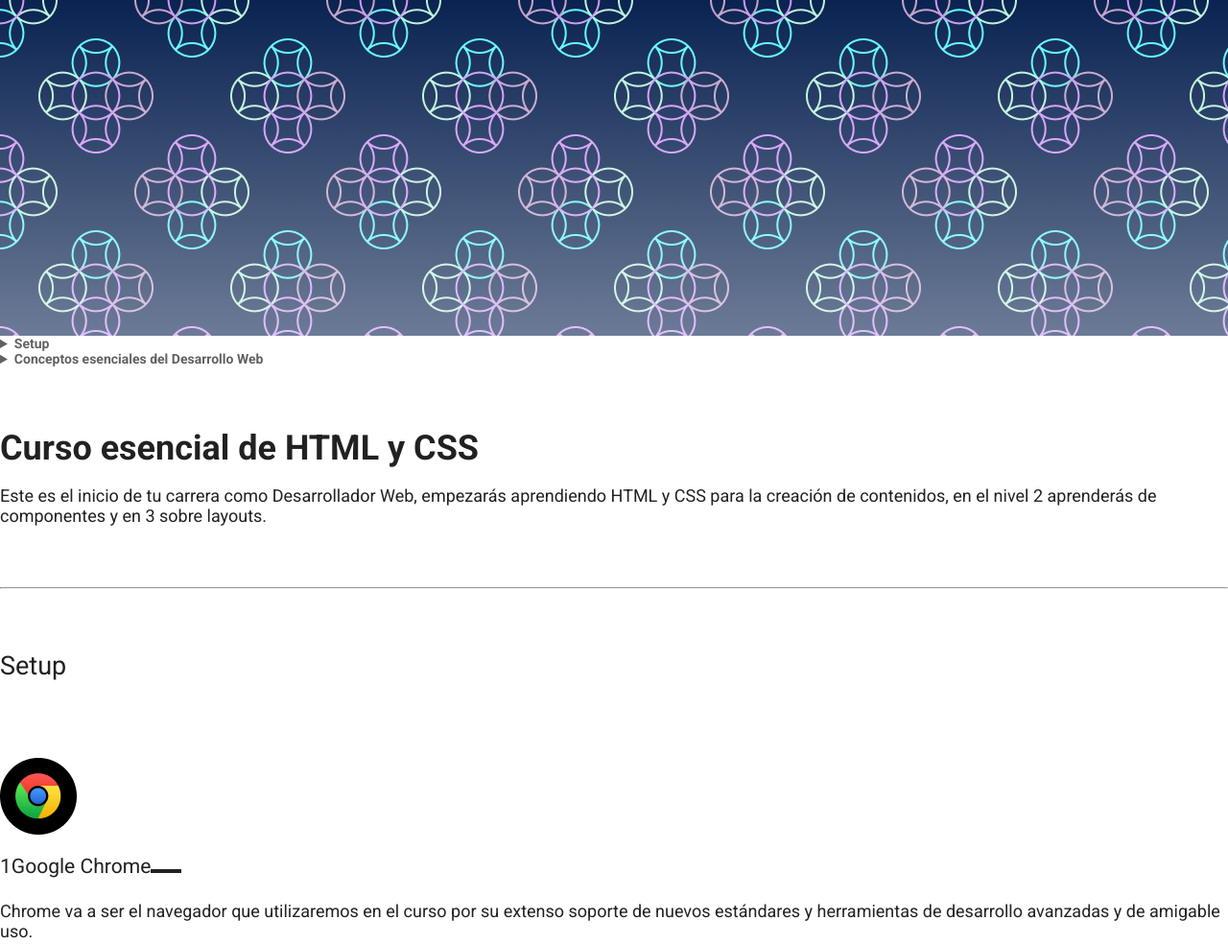
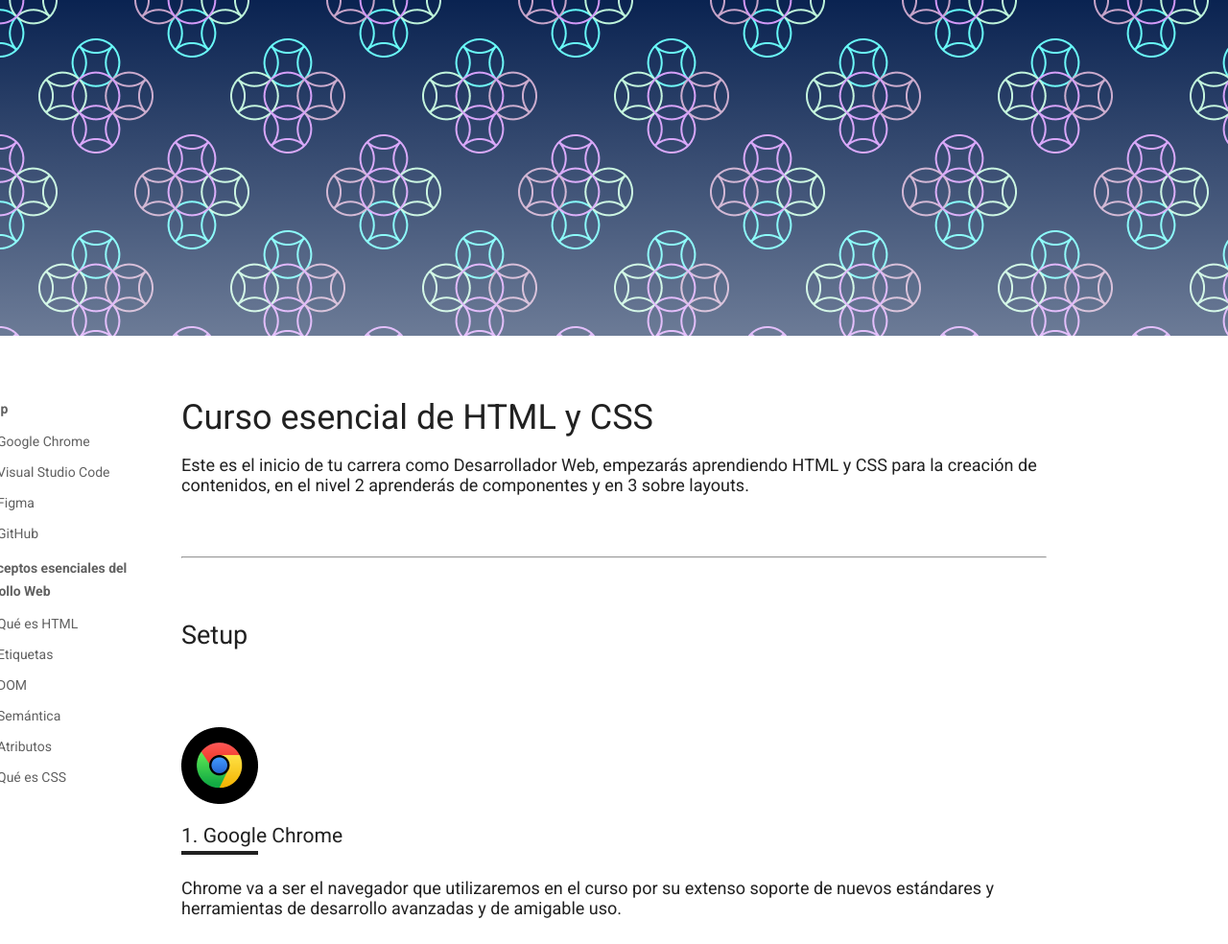
Before and after one commit to carloshparedes/html-and-css-essentials, a plain HTML site: page index.html in a window 1280 px wide. Shown: the top 984 px of the page at 96% size. Drawn offline with Linux system fonts and the light colour scheme.

Commit message:
Maquetación con propiedades y valores físicos

```diff
--- a/css/styles-physical.css
+++ b/css/styles-physical.css
@@ -3,6 +3,10 @@
   --gray10:#616161;
   --gray20:#212429;
   --gray30:#212121;
+}
+
+html {
+  scroll-behavior: smooth;
 }
 
 body {
@@ -18,6 +22,11 @@ a {
 header {
   font-size: 14px;
   color: var(--gray10);
+  width: 188px;
+  position: absolute;
+  top: 64px;
+  left: -232px;
+  z-index: 1;
 }
 
 header a {
@@ -28,15 +37,20 @@ header a {
 header a:hover{
   color: var(--gray30);
 }
+header li {
+  margin-bottom: 16px
+}
 
 nav details summary {
   font-weight: bold;
+  line-height: 24px;
 }
 
 h1 {
   size: 60px;
   margin-top: 64px;
   margin-bottom: 16px;
+  font-weight: normal;
 }
 
 h1 + p {
@@ -58,10 +72,42 @@ h3 {
   margin-top: 16px;
   margin-bottom: 24px;
   font-weight: normal;
+  position: sticky;
+  top: 0;
+  background-color: white;
 }
 
 pre {
   background-color:darkgray;
+  padding: 40px;
+  font-family: 'Roboto';
+  font-weight: normal;
+}
+
+.header {
+  position: sticky;
+  top: 0;
+}
+
+.header-content {
+  position: relative;
+}
+
+.main {
+ /* background-color: burlywood; */
+}
+
+.wrapper {
+  width: 902px;
+  margin: auto;
+}
+
+.main-content {
+ background-color: white;
+}
+
+.debug {
+  outline: 1px solid red;
 }
 
 .hero {
@@ -95,16 +141,20 @@ pre {
 
 .section-content h3 {
   counter-increment: titleList;
+  padding-bottom: 8px;
 }
 
 .section-content h3::before {
-  content: counter(titleList, decimal);
+  content: counter(titleList, decimal) '. ';
 }
 
 .section-content h3::after {
   content: '';
   display: inline-block;
-  width: 32px;
+  width: 80px;
   height: 4px;
   background-color: var(--gray30);
+  position: absolute;
+  left: 0;
+  bottom: 0;
 }
--- a/index.html
+++ b/index.html
@@ -15,9 +15,12 @@
 
 <body>
   <div class="hero"></div>
+  <div class="header">
+    <div class="wrapper">
+      <div class="header-content">
         <header>
           <nav>
-      <details>
+            <details open>
               <summary>
                 Setup
               </summary>
@@ -36,7 +39,7 @@
                 </li>
               </ol>
             </details>
-      <details>
+            <details open>
               <summary>
                 Conceptos esenciales del Desarrollo Web
               </summary>
@@ -63,7 +66,12 @@
             </details>
           </nav>
         </header>
-  <main>
+      </div>
+    </div>
+  </div>
+  <main class="main">
+    <div class="wrapper">
+      <div class="main-content">
         <h1>Curso esencial de HTML y CSS</h1>
         <p>Este es el inicio de tu carrera como Desarrollador Web, empezarás aprendiendo HTML y CSS para la creación de
           contenidos, en el nivel 2 aprenderás de componentes y en 3 sobre layouts.</p>
@@ -78,15 +86,18 @@
           <h3 id="vsc">Visual Studio Code</h3>
           <p>Visual Studio Code es el editor de texto más popular y potente del mercado actualmente, su fácil uso y la
             capacidad
-        de extenderlo por medio de plugins lo hace el complemento perfecto para cualquier programador sin importar el
+            de extenderlo por medio de plugins lo hace el complemento perfecto para cualquier programador sin importar
+            el
             lenguaje en el que se desemvuelva.</p>
           <img src="./images/figma.png" alt="Logo de Figma">
           <h3 id="figma">Figma</h3>
-      <p>Figma es una la herramienta más popular en la actualidad para entregar diseños a los desarrolladores para su
+          <p>Figma es una la herramienta más popular en la actualidad para entregar diseños a los desarrolladores para
+            su
             implementación por su fácil uso porque puede ser usado directamente desde el navegador.</p>
           <img src="./images/github.png" alt="Logo de GitHub">
           <h3 id="github">GitHub</h3>
-      <p>Así como en Facebook te encuentran tus amigos, en Github te encuentran otras programadoras y programadores de
+          <p>Así como en Facebook te encuentran tus amigos, en Github te encuentran otras programadoras y programadores
+            de
             todo
             el mundo, en vez de subir fotos de tus viajes aquí subes tu código y puedes elegir hacerlo “open source” o
             guardarlo
@@ -97,7 +108,8 @@
 
           <h2>Conceptos esenciales del Desarrollo Web</h2>
           <h3 id="html">Qué es HTML</h3>
-      <p>Hyper Text Markup Language o Lenguaje de marcas Hipertexto. Es el componente más básico de la web. Define el
+          <p>Hyper Text Markup Language o Lenguaje de marcas Hipertexto. Es el componente más básico de la web. Define
+            el
             significado y la estructura del contenido.</p>
           <pre>
 &lt;!DOCTYPE html&gt;
@@ -109,41 +121,51 @@
 &lt;title&gt;Document&lt;/title&gt;
 &lt;/head&gt;
 &lt;body&gt;
+
 &lt;/body&gt;
 &lt;/html&gt;
       </pre>
           <h3 id="etiquetas">Etiquetas</h3>
-      <p>Las etiquetas HTML van a ayudarnos a brindar una estructura y semántica al contenido de nuestro website y cada
+          <p>Las etiquetas HTML van a ayudarnos a brindar una estructura y semántica al contenido de nuestro website y
+            cada
             una
             tiene características y usos diferentes aunque visualmente den un resultado similar.</p>
           <p>Muchas etiquetas son fácil de diferencias como los headings o las imágenes y otras diferentes como header,
             footer,
             section o div, aquí es donde la semántica será la respuesta y si sabemos un poco de inglés también podremos
             darnos
-        una pequeña idea de su uso pero en este curso vamos a usar las más importantes y que serán parte de tu día a día
+            una pequeña idea de su uso pero en este curso vamos a usar las más importantes y que serán parte de tu día a
+            día
             como Software Developer.</p>
           <h3 id="dom">DOM</h3>
-      <p>El Document Object Model es una estructura de árbol que representará todos nuestros proyectos web como si un
+          <p>El Document Object Model es una estructura de árbol que representará todos nuestros proyectos web como si
+            un
             árbol
             genealógico fuera: padres, hijos, hermanos con niveles infinitos. cuando entendemos esta anidación podemos
             identificar dependencias, herencias en css y que tan complejo es nuestro proyecto.</p>
           <img src="./images/dom.png" alt="Estructura de arbol que representa al DOM">
           <h3 id="semantica">Semántica</h3>
           <p>La semántica le brinda sentido a cada elemento existen en un sitio web, algunos elementos será meramente
-        decorativos y no deben significar nada pero otros serán títulos y deberán estar en diferente jerarquías o alguna
-        secciones serán más relevantes que otras, esto ayudará a los motores de búsqueda como Google o Duck Duck Go a
-        diferenciar tu contenido, categorizar y será la herramientas más valiosa para estar en los primeros resultados
+            decorativos y no deben significar nada pero otros serán títulos y deberán estar en diferente jerarquías o
+            alguna
+            secciones serán más relevantes que otras, esto ayudará a los motores de búsqueda como Google o Duck Duck Go
+            a
+            diferenciar tu contenido, categorizar y será la herramientas más valiosa para estar en los primeros
+            resultados
             de
-        búsqueda SEO. También ayudará a la accesibilidad de tu sitio web, para que personas con habilidades diferentes
+            búsqueda SEO. También ayudará a la accesibilidad de tu sitio web, para que personas con habilidades
+            diferentes
             puedan entender cada contenido.</p>
           <h3 id="atributos">Atributos</h3>
-      <p>Los atributos le dan características extra a las etiquetas para complementar información y son pre programadas
+          <p>Los atributos le dan características extra a las etiquetas para complementar información y son pre
+            programadas
             por
             el navegador, algunos atributos funcionan en todas las etiquetas de la misma forma como ‘class’ pero otros
             atributos
             funcionan en solo alguna etiquetas como src</p>
           <h3 id="css">CSS</h3>
-      <p>Hojas de Estilo en Cascada (del inglés Cascading Style Sheets) o CSS es el lenguaje de estilos utilizado para
+          <p>Hojas de Estilo en Cascada (del inglés Cascading Style Sheets) o CSS es el lenguaje de estilos utilizado
+            para
             describir la presentación de documentos HTML</p>
           <img src="./images/css.png" alt="Imagen con el logo de CCS 3">
         </section>
@@ -184,6 +206,9 @@
         <p>
           Si tienes alguna pregunta escríbeme a <a href="mailto:carloshparedes@gmail.com">carloshparedes@gmail.com</a>
         </p>
+      </div>
+    </div>
+
   </main>
 </body>
 
```
Also changed, not shown: images/model-box.png. Lines whose indentation alone changed are shown as unchanged.
